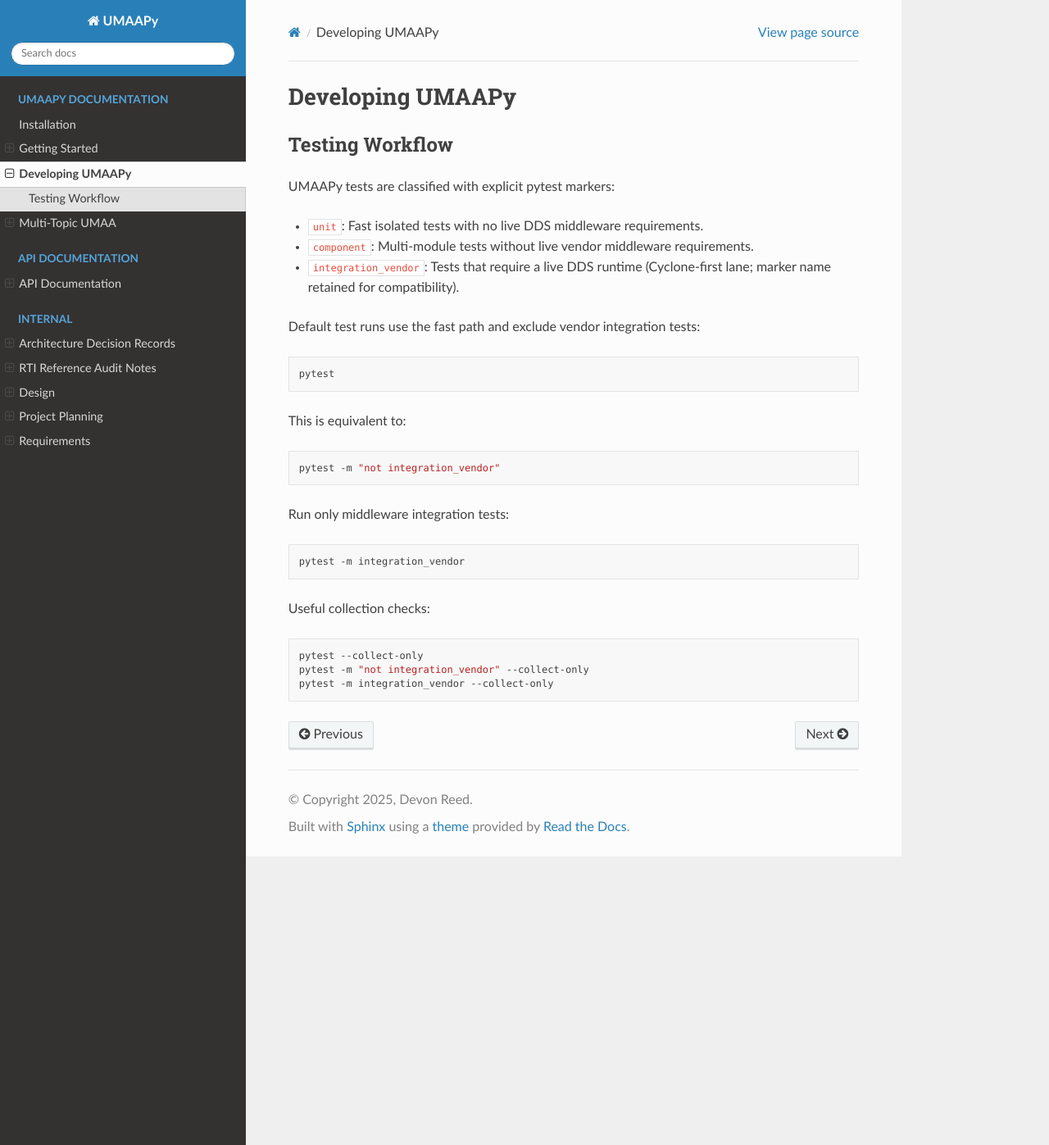
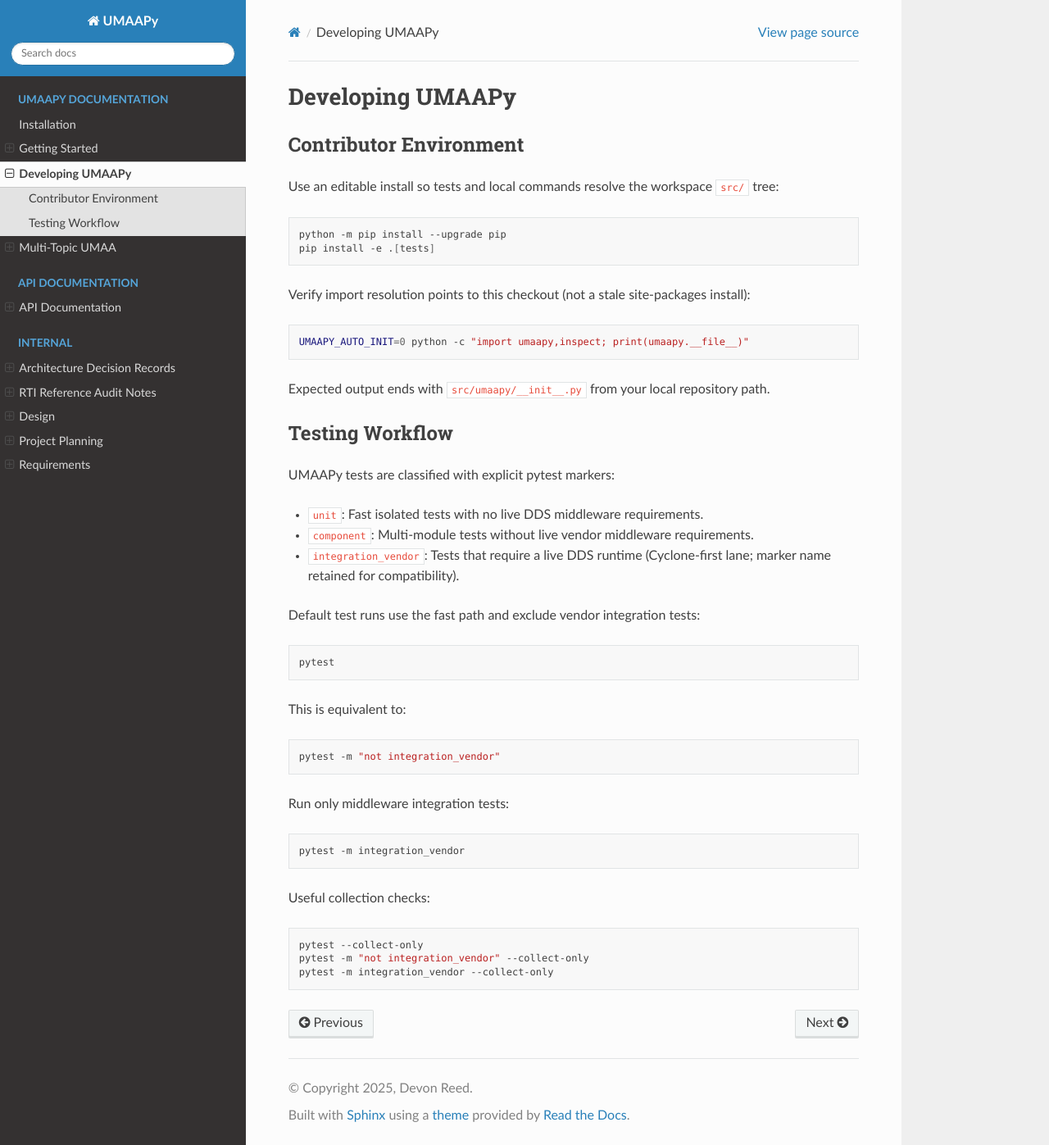
Before and after one commit to dkreed747/umaapy, a Sphinx documentation site: the page built from docs/usage/development.rst, in a window 1280 px wide and 1397 px high. Shown: the whole window at 82% size. Built offline with Sphinx 7.4.7 and the Read the Docs theme 3.1.0, drawn with Linux system fonts in a browser that asks for light colours.

Commit message:
Enforce editable install and local test import hygiene (#42)
* Enforce editable install and local test import hygiene

* Use UMAAPY_AUTO_INIT=0 in import path verification docs

```diff
--- a/docs/usage/development.rst
+++ b/docs/usage/development.rst
@@ -1,5 +1,23 @@
 Developing UMAAPy
 =================
+
+Contributor Environment
+-----------------------
+
+Use an editable install so tests and local commands resolve the workspace ``src/`` tree:
+
+.. code-block:: bash
+
+   python -m pip install --upgrade pip
+   pip install -e .[tests]
+
+Verify import resolution points to this checkout (not a stale site-packages install):
+
+.. code-block:: bash
+
+   UMAAPY_AUTO_INIT=0 python -c "import umaapy,inspect; print(umaapy.__file__)"
+
+Expected output ends with ``src/umaapy/__init__.py`` from your local repository path.
 
 Testing Workflow
 ----------------
--- a/pyproject.toml
+++ b/pyproject.toml
@@ -66,7 +66,6 @@
 
 [tool.pytest.ini_options]
 testpaths = ["tests"]
-pythonpath = ["src"]
 junit_family = "xunit2"
 junit_suite_name = "pytest"
 addopts = "--capture=tee-sys --cov --cov-report=xml:coverage.xml --cov-report=term-missing --maxfail=1 --disable-warnings -q --junitxml=report.xml -m \"not integration_vendor\""
```
Also changed, not shown: README.md (+8 -0 lines), 2 other files.
